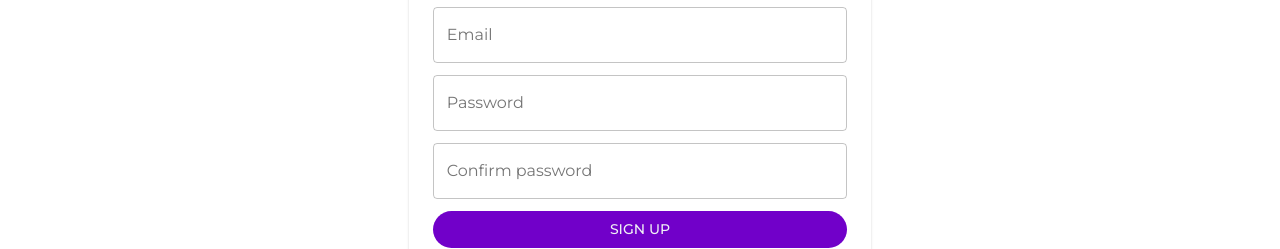
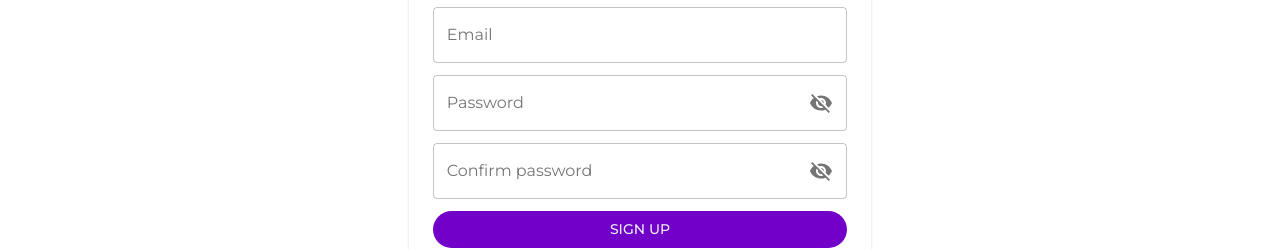
Before and after one commit to Computer-Progress/computerprogress.com, a Next.js app: page /signup in a window 1280 px wide. Shown: the part 336-585 px from the top of the page. Built offline with nearby package versions, Linux system fonts and the light colour scheme.

Commit message:
Add reset and show password button

```diff
--- a/containers/SignUp/index.js
+++ b/containers/SignUp/index.js
@@ -18,6 +18,15 @@ import { Creators as alertActions } from "../../store/ducks/alert";
 import { useDispatch } from "react-redux";
 import router from "next/router";
 import { useForm } from "react-hook-form";
+import {
+  FormControl,
+  IconButton,
+  InputLabel,
+  OutlinedInput,
+  InputAdornment,
+  FormHelperText,
+} from "@material-ui/core";
+import { Visibility, VisibilityOff } from "@material-ui/icons";
 
 export default function SignUp() {
   const api = useApi();
@@ -27,9 +36,19 @@ export default function SignUp() {
     getValues,
     formState: { errors },
     handleSubmit,
+    reset,
   } = useForm();
 
+  const [showPassword, setShowPassword] = useState(false);
   const [isSubmissionLoading, setIsSubmissionLoading] = useState(false);
+
+  function handleClickShowPassword() {
+    setShowPassword(!showPassword);
+  }
+
+  function handleMouseDownPassword(event) {
+    event.preventDefault();
+  }
 
   function passwordConfirmationMatch(passwordConfirmation) {
     return passwordConfirmation === getValues("password");
@@ -57,10 +76,13 @@ export default function SignUp() {
         dispatch(
           alertActions.openAlert({
             open: true,
-            message: `An email confirmation was sent to ${account.email}.`,
+            message: `An email confirmation was sent to ${getValues("email")}.`,
             type: "info",
           })
         );
+
+        reset();
+        router.push("/signin");
       })
       .catch((error) => {
         dispatch(
@@ -74,13 +96,6 @@ export default function SignUp() {
       .then(() => {
         setIsSubmissionLoading(false);
       });
-
-    return;
-
-    router.push("/signin"); // params pra mostrar a mensagem de confirmacao
-    console.log(response);
-
-    setIsSubmissionLoading(true);
   };
 
   return (
@@ -106,28 +121,72 @@ export default function SignUp() {
             helperText={errors.email && "Email is required"}
             label="Email"
           />
-          <Input
+
+          <FormControl
+            variant="outlined"
+            style={{ marginBottom: "12px" }}
+            fullWidth
+          >
+            <InputLabel error={Boolean(errors.password)}>Password</InputLabel>
+
+            <OutlinedInput
               {...register("password", { required: true, minLength: 8 })}
               error={Boolean(errors.password)}
-            helperText={errors.password && "Use 8 or more characters"}
-            label="Password"
-            type="password"
+              type={showPassword ? "text" : "password"}
+              endAdornment={
+                <InputAdornment position="end">
+                  <IconButton
+                    onClick={handleClickShowPassword}
+                    onMouseDown={handleMouseDownPassword}
+                    edge="end"
+                  >
+                    {showPassword ? <Visibility /> : <VisibilityOff />}
+                  </IconButton>
+                </InputAdornment>
+              }
+              labelWidth={75}
             />
-          <Input
+
+            {errors.password && (
+              <FormHelperText error>Use 8 or more characters</FormHelperText>
+            )}
+          </FormControl>
+
+          <FormControl
+            variant="outlined"
+            style={{ marginBottom: "12px" }}
+            fullWidth
+          >
+            <InputLabel error={Boolean(errors.passwordConfirmation)}>
+              Confirm password
+            </InputLabel>
+
+            <OutlinedInput
               {...register("passwordConfirmation", {
                 required: true,
                 validate: passwordConfirmationMatch,
               })}
               error={Boolean(errors.passwordConfirmation)}
-            helperText={
-              errors.passwordConfirmation && "Passwords does not match"
+              type={showPassword ? "text" : "password"}
+              endAdornment={
+                <InputAdornment position="end">
+                  <IconButton
+                    onClick={handleClickShowPassword}
+                    onMouseDown={handleMouseDownPassword}
+                    edge="end"
+                  >
+                    {showPassword ? <Visibility /> : <VisibilityOff />}
+                  </IconButton>
+                </InputAdornment>
               }
-            label="Confirm password"
-            type="password"
+              labelWidth={148}
             />
-          {/* <Question>
-            Use 8 or more characters with a mix of letters, numbers & simbols.
-          </Question> */}
+
+            {errors.passwordConfirmation && (
+              <FormHelperText error>Passwords does not match</FormHelperText>
+            )}
+          </FormControl>
+
           <NewButton
             color="primary"
             loading={isSubmissionLoading}
```
Lines whose indentation alone changed are shown as unchanged.
